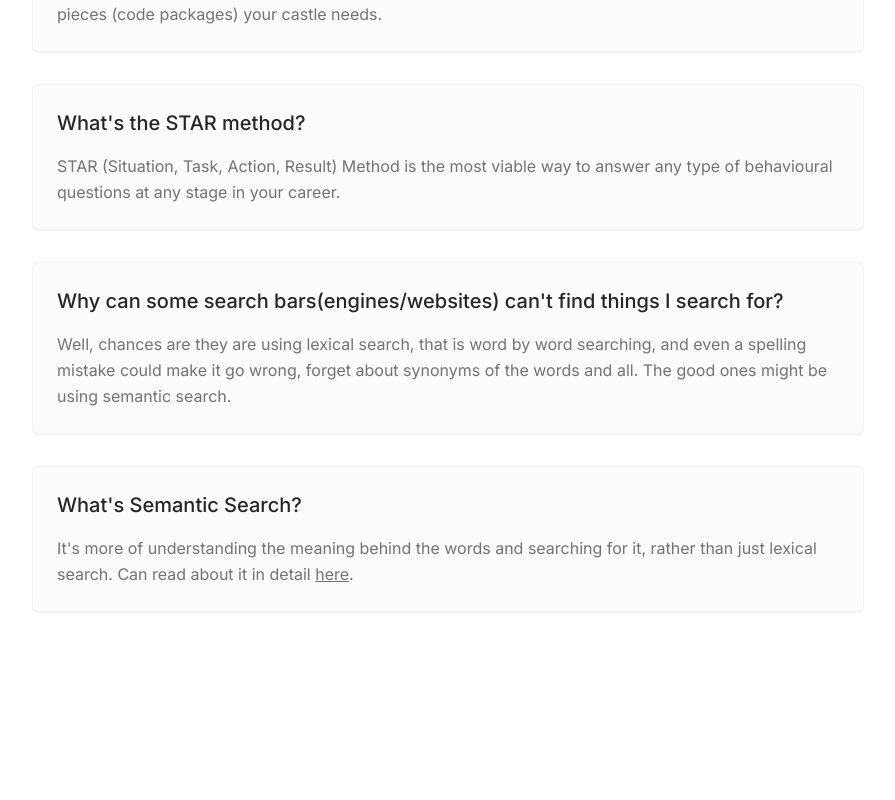
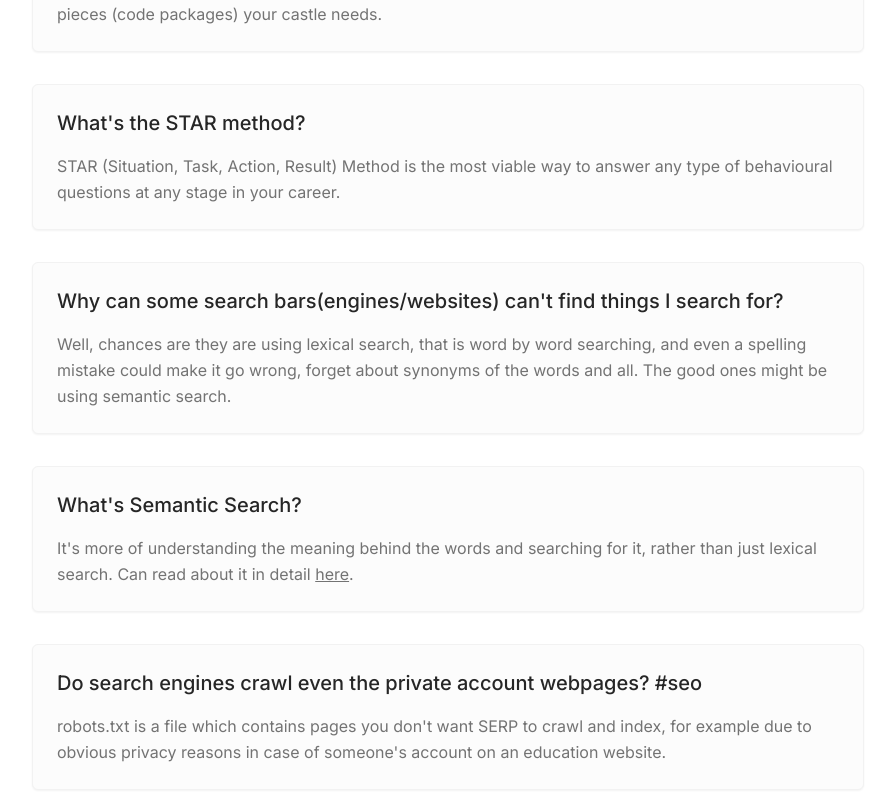
Before and after one commit to rhyode/musings-web, a React (Vite) app: page /articles/tech-teas in a window 1280 px wide. Shown: the part 755-1555 px from the top of the page, without its empty margins (192-1087 px from the left). Before the commit the page ends 1447 px from the top, so only its background shows below. Built offline with nearby package versions, Linux system fonts and the light colour scheme.

Commit message:
new techtea

```diff
--- a/src/pages/Techteas.tsx
+++ b/src/pages/Techteas.tsx
@@ -33,7 +33,12 @@ const Techteas = () => {
             here
           </a>. </>
       )
+    },
+    {
+      question: "Do search engines crawl even the private account webpages? #seo",
+      answer: "robots.txt is a file which contains pages you don't want SERP to crawl and index, for example due to obvious privacy reasons in case of someone's account on an education website. "
     }
+
   ];
 
   return (
```
